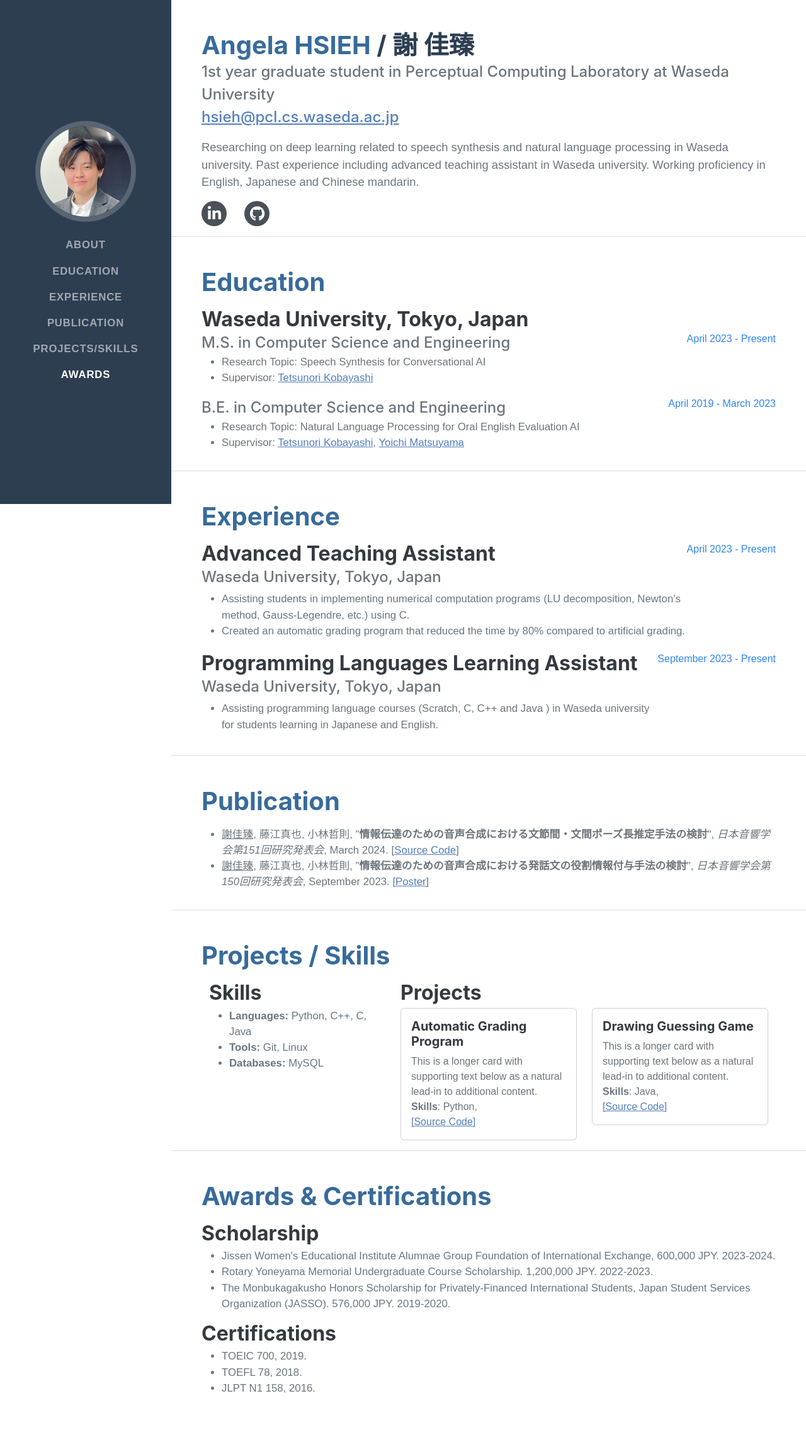
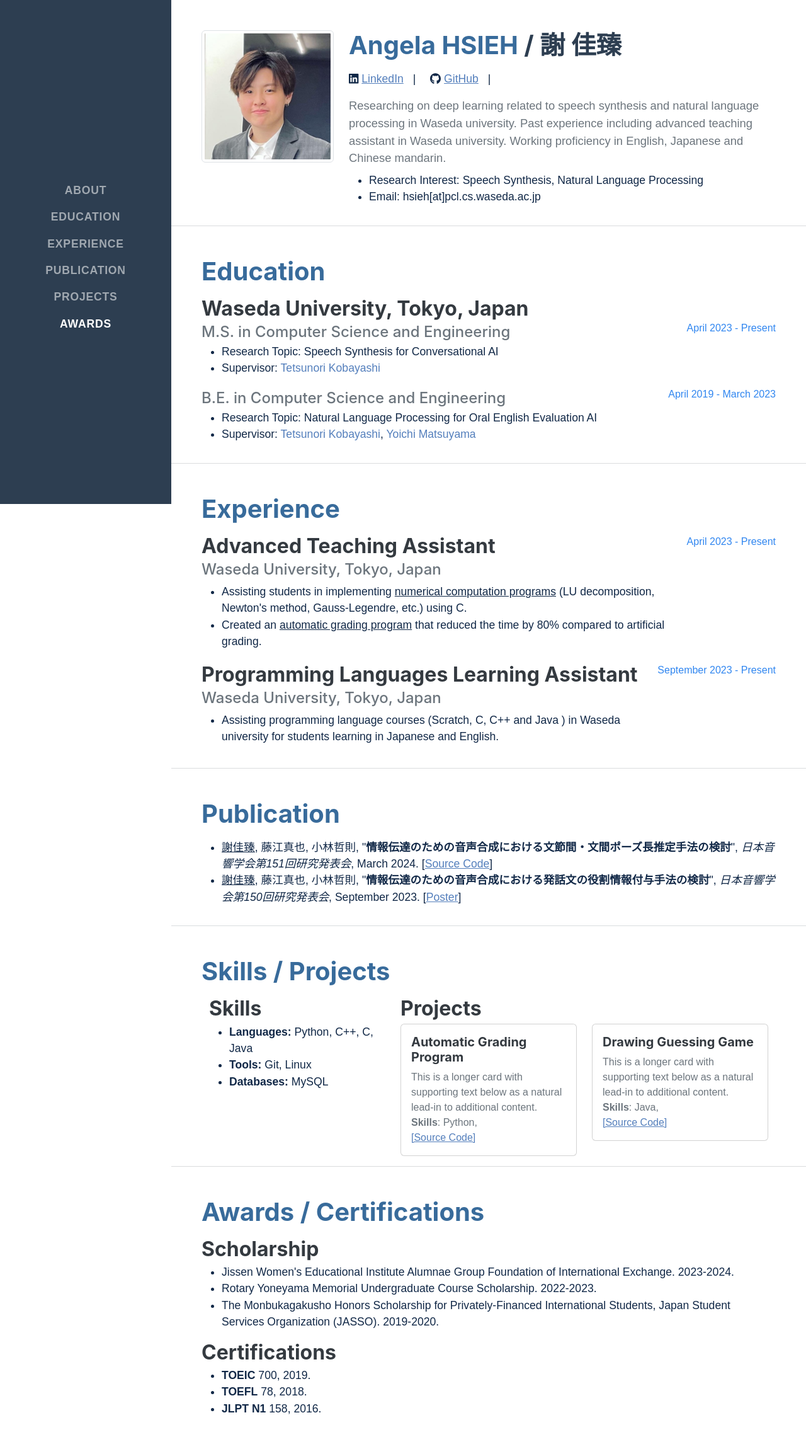
Before and after one commit to a42228a42228/profile, a plain HTML site: page index.html in a window 1280 px wide. Shown: the whole page at 63% size. Before the commit the page ends 2248 px from the top, so only its background shows below. Drawn offline with nearby package versions, Linux system fonts and the light colour scheme; a web font is replaced by a local one.

Commit message:
change photo placement

```diff
--- a/index.html
+++ b/index.html
@@ -5,7 +5,7 @@
         <meta name="viewport" content="width=device-width, initial-scale=1, shrink-to-fit=no" />
         <meta name="description" content="" />
         <meta name="author" content="" />
-        <title>Angela Hsieh</title>
+        <title>Angela HSIEH</title>
         <link rel="icon" type="image/x-icon" href="assets/img/favicon.ico" />
         <!-- Font Awesome icons (free version)-->
         <script src="https://use.fontawesome.com/releases/v6.3.0/js/all.js" crossorigin="anonymous"></script>
@@ -20,7 +20,6 @@
         <nav class="navbar navbar-expand-lg navbar-dark bg-primary fixed-top" id="sideNav">
             <a class="navbar-brand js-scroll-trigger" href="#page-top">
                 <span class="d-block d-lg-none">Angela HSIEH</span>
-                <span class="d-none d-lg-block"><img class="img-fluid img-profile rounded-circle mx-auto mb-2" src="assets/img/profile.jpg" alt="..." /></span>
             </a>
             <button class="navbar-toggler" type="button" data-bs-toggle="collapse" data-bs-target="#navbarResponsive" aria-controls="navbarResponsive" aria-expanded="false" aria-label="Toggle navigation"><span class="navbar-toggler-icon"></span></button>
             <div class="collapse navbar-collapse" id="navbarResponsive">
@@ -29,7 +28,7 @@
                     <li class="nav-item"><a class="nav-link js-scroll-trigger" href="#education">Education</a></li>
                     <li class="nav-item"><a class="nav-link js-scroll-trigger" href="#experience">Experience</a></li>
                     <li class="nav-item"><a class="nav-link js-scroll-trigger" href="#publication">Publication</a></li>
-                    <li class="nav-item"><a class="nav-link js-scroll-trigger" href="#skills">Projects/Skills</a></li>
+                    <li class="nav-item"><a class="nav-link js-scroll-trigger" href="#skills">Projects</a></li>
                     <li class="nav-item"><a class="nav-link js-scroll-trigger" href="#awards">Awards</a></li>
                 </ul>
             </div>
@@ -39,22 +38,33 @@
             <!-- About-->
             <section class="resume-section" id="about">
                 <div class="resume-section-content">
-                    <h2 class="mb-0">
-                        Angela HSIEH
-                        <span class="text-primary"> / 謝  佳臻</span>
-                    </h2>
-                    <div class="subheading mb-3">
-                        1st year graduate student in Perceptual Computing Laboratory at Waseda University<br />
-                        <div class="row">
-                            <a href="mailto:hsieh@pcl.cs.waseda.ac.jp">hsieh@pcl.cs.waseda.ac.jp</a>
+                    <div class="row">
+                        <div class="col-sm-3">
+                            <img class="img-fluid img-profile img-thumbnail rounded mx-auto mb-2" src="assets/img/profile.jpg" alt="..." />
                         </div>
-                    </div>
-                    <p class="lead mb-3">Researching on deep learning related to speech synthesis and natural language processing in Waseda university.
-                        Past experience including advanced teaching assistant in Waseda university.
-                        Working proficiency in English, Japanese and Chinese mandarin.</p>
-                    <div class="social-icons">
-                        <a class="social-icon" href="https://linkedin.com/in/chiachen-hsieh-131280225" target="_blank"><i class="fab fa-linkedin-in"></i></a>
-                        <a class="social-icon" href="https://github.com/a42228a42228" target="_blank"><i class="fab fa-github"></i></a>
+                        <div class="col">
+                            <h2 class="mb-3">
+                                Angela HSIEH
+                                <span class="text-primary"> / 謝  佳臻</span>
+                            </h2>
+                            <ul class="list-inline">
+                                <li class="list-inline-item">
+                                    <i class="fa-brands fa-linkedin"></i>
+                                    <a href="https://linkedin.com/in/chiachen-hsieh-131280225" target="_blank">LinkedIn</a>
+                                </li>
+                                <li class="list-inline-item">
+                                    <i class="fa-brands fa-github"></i>
+                                    <a href="https://github.com/a42228a42228" target="_blank">GitHub</a>
+                                </li>
+                            </ul>
+                            <p class="lead mb-2">Researching on deep learning related to speech synthesis and natural language processing in Waseda university.
+                                Past experience including advanced teaching assistant in Waseda university.
+                                Working proficiency in English, Japanese and Chinese mandarin.</p>
+                            <ul class="mb-3">
+                                <li>Research Interest: Speech Synthesis, Natural Language Processing</li>
+                                <li>Email: hsieh[at]pcl.cs.waseda.ac.jp</li>
+                            </ul>
+                        </div>
                     </div>
                 </div>
             </section>
@@ -69,7 +79,7 @@
                             <div class="subheading mb-0">M.S. in Computer Science and Engineering</div>
                                 <ul>
                                     <li>Research Topic: Speech Synthesis for Conversational AI</li>
-                                    <li>Supervisor: <a href="http://www.pcl.cs.waseda.ac.jp/members/kobayashi/" target="_blank">Tetsunori Kobayashi</a></li>
+                                    <li>Supervisor: <a class="supervisor" href="http://www.pcl.cs.waseda.ac.jp/members/kobayashi/" target="_blank">Tetsunori Kobayashi</a></li>
                                 </ul>
                         </div>
                         <div class="flex-shrink-0"><span class="text-secondary">April 2023 - Present</span></div>
@@ -79,7 +89,7 @@
                             <div class="subheading mb-0">B.E. in Computer Science and Engineering</div>
                                 <ul>
                                     <li>Research Topic: Natural Language Processing for Oral English Evaluation AI</li>
-                                    <li>Supervisor: <a href="http://www.pcl.cs.waseda.ac.jp/members/kobayashi/" target="_blank">Tetsunori Kobayashi</a>, <a href="http://www.pcl.cs.waseda.ac.jp/members/matsuyama/" target="_blank">Yoichi Matsuyama</a></li>
+                                    <li>Supervisor: <a class="supervisor" href="http://www.pcl.cs.waseda.ac.jp/members/kobayashi/" target="_blank">Tetsunori Kobayashi</a>, <a class="supervisor" href="http://www.pcl.cs.waseda.ac.jp/members/matsuyama/" target="_blank">Yoichi Matsuyama</a></li>
                                 </ul>
                         </div>
                         <div class="flex-shrink-0"><span class="text-secondary">April 2019 - March 2023</span></div>
@@ -96,8 +106,8 @@
                             <h3 class="mb-0">Advanced Teaching Assistant</h3>
                             <div class="subheading mb-1">Waseda University, Tokyo, Japan</div>
                             <ul>
-                                <li>Assisting students in implementing numerical computation programs (LU decomposition, Newton's method, Gauss-Legendre, etc.) using C.</li>
-                                <li>Created an automatic grading program that reduced the time by 80% compared to artificial grading. </li>
+                                <li>Assisting students in implementing <u>numerical computation programs</u> (LU decomposition, Newton's method, Gauss-Legendre, etc.) using C.</li>
+                                <li>Created an <u>automatic grading program</u> that reduced the time by 80% compared to artificial grading. </li>
                             </ul>
                         </div>
                         <div class="flex-shrink-0"><span class="text-secondary">April 2023 - Present</span></div>
@@ -131,7 +141,7 @@
             <!-- Skills/Projects-->
             <section class="resume-section" id="skills">
                 <div class="resume-section-content">
-                    <h2 class="mb-3">Projects / Skills</h2>
+                    <h2 class="mb-3">Skills / Projects</h2>
                     <div class="container-fluid">
                         <div class="row">
                             <div class="col-lg-4">
@@ -152,8 +162,8 @@
                                             <div class="card-body">
                                             <h5 class="card-title">Automatic Grading Program</h5>
                                             <p class="card-text">This is a longer card with supporting text below as a natural lead-in to
-                                                additional content.</br>
-                                                <b>Skills</b>: Python, </br>
+                                                additional content.<br />
+                                                <b>Skills</b>: Python, <br />
                                                 <a href="https://github.com/a42228a42228/Drawing-Quiz-Game" target="_blank">[Source Code]</a>
                                             </p>
                                             </div>
@@ -166,8 +176,8 @@
                                             <div class="card-body">
                                                 <h5 class="card-title">Drawing Guessing Game </h5>
                                                 <p class="card-text">This is a longer card with supporting text below as a natural lead-in to
-                                                additional content.</br>
-                                                <b>Skills</b>: Java, </br>
+                                                additional content.<br />
+                                                <b>Skills</b>: Java, <br />
                                                 <a href="https://github.com/a42228a42228/Drawing-Quiz-Game" target="_blank">[Source Code]</a>
                                                 </p>
                                             </div>
@@ -183,29 +193,29 @@
             <!-- Awards-->
             <section class="resume-section" id="awards">
                 <div class="resume-section-content">
-                    <h2 class="mb-3">Awards & Certifications</h2>
+                    <h2 class="mb-3">Awards / Certifications</h2>
                     <h3 class="mb-1">Scholarship</h3>
                     <ul>
                         <li>
-                            Jissen Women's Educational Institute Alumnae Group Foundation of International Exchange,  600,000 JPY. 2023-2024.
+                            Jissen Women's Educational Institute Alumnae Group Foundation of International Exchange. 2023-2024.
                         </li>
                         <li>
-                            Rotary Yoneyama Memorial Undergraduate Course Scholarship. 1,200,000 JPY. 2022-2023.
+                            Rotary Yoneyama Memorial Undergraduate Course Scholarship. 2022-2023.
                         </li>
                         <li>
-                            The Monbukagakusho Honors Scholarship for Privately-Financed International Students, Japan Student Services Organization (JASSO). 576,000 JPY. 2019-2020.
+                            The Monbukagakusho Honors Scholarship for Privately-Financed International Students, Japan Student Services Organization (JASSO). 2019-2020.
                         </li>
                     </ul>
                     <h3 class="mb-1">Certifications</h3>
                     <ul>
                         <li>
-                            TOEIC 700, 2019.
+                            <b>TOEIC</b> 700, 2019.
                         </li>
                         <li>
-                            TOEFL 78, 2018.
+                            <b>TOEFL</b> 78, 2018.
                         </li>
                         <li>
-                            JLPT N1 158, 2016.
+                            <b>JLPT N1</b> 158, 2016.
                         </li>
                     </ul>
                 </div>
```
Also changed, not shown: css/styles.css.
